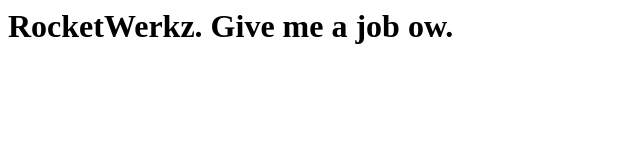
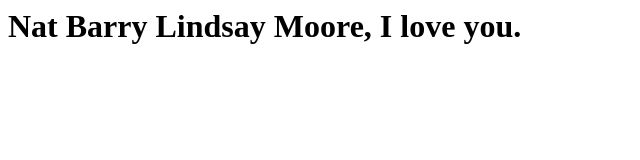
Before and after one commit to Jelop/Jelop.github.io, a plain HTML site: page index.html in a window 1280 px wide. Shown: the whole page, without its empty margins (0-640 px from the left). Drawn offline with Linux system fonts and the light colour scheme.

Commit message:
Update index.html

```diff
--- a/index.html
+++ b/index.html
@@ -1 +1 @@
-<h1>RocketWerkz. Give me a job ow.</h1>
+<h1>Nat Barry Lindsay Moore, I love you.</h1>
```
